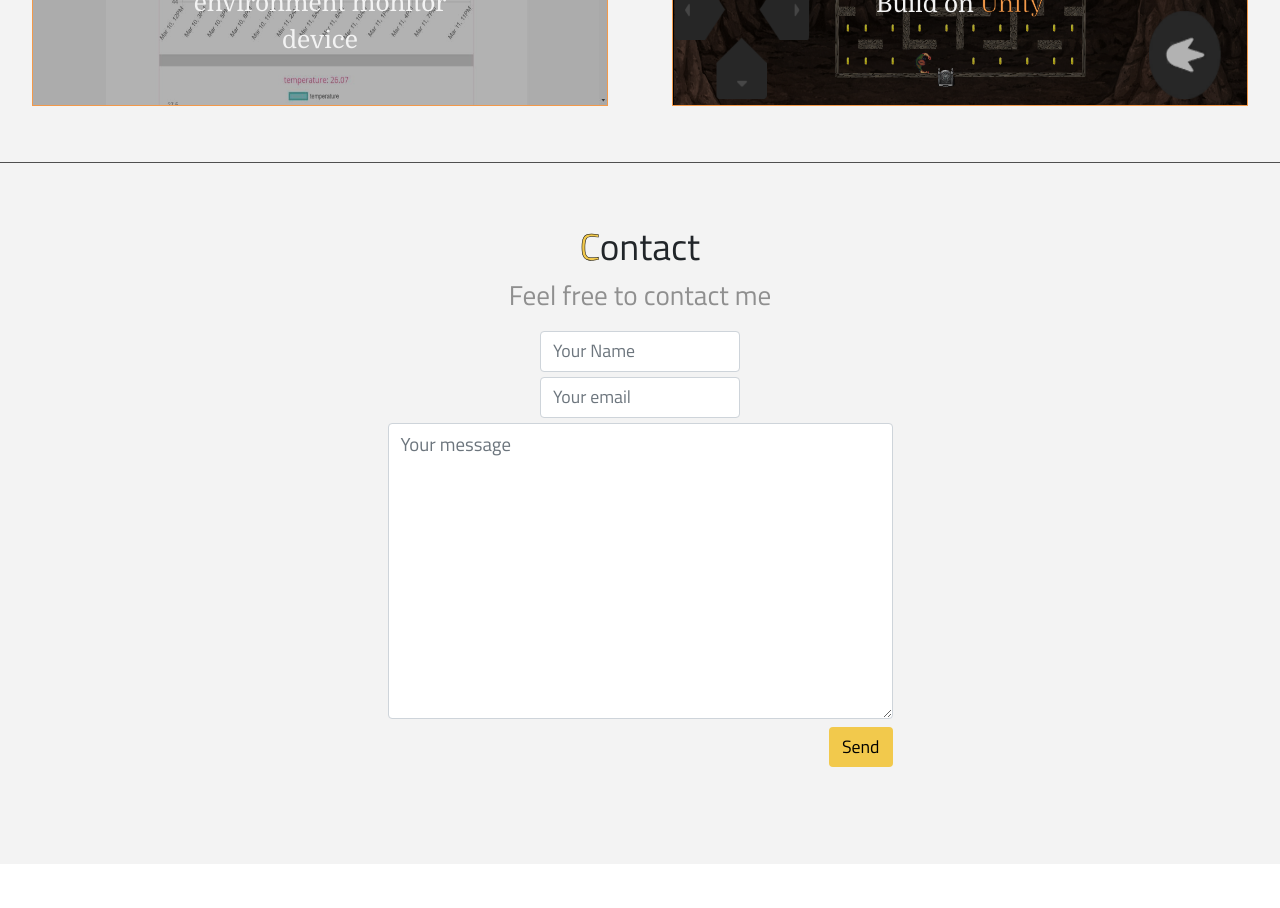
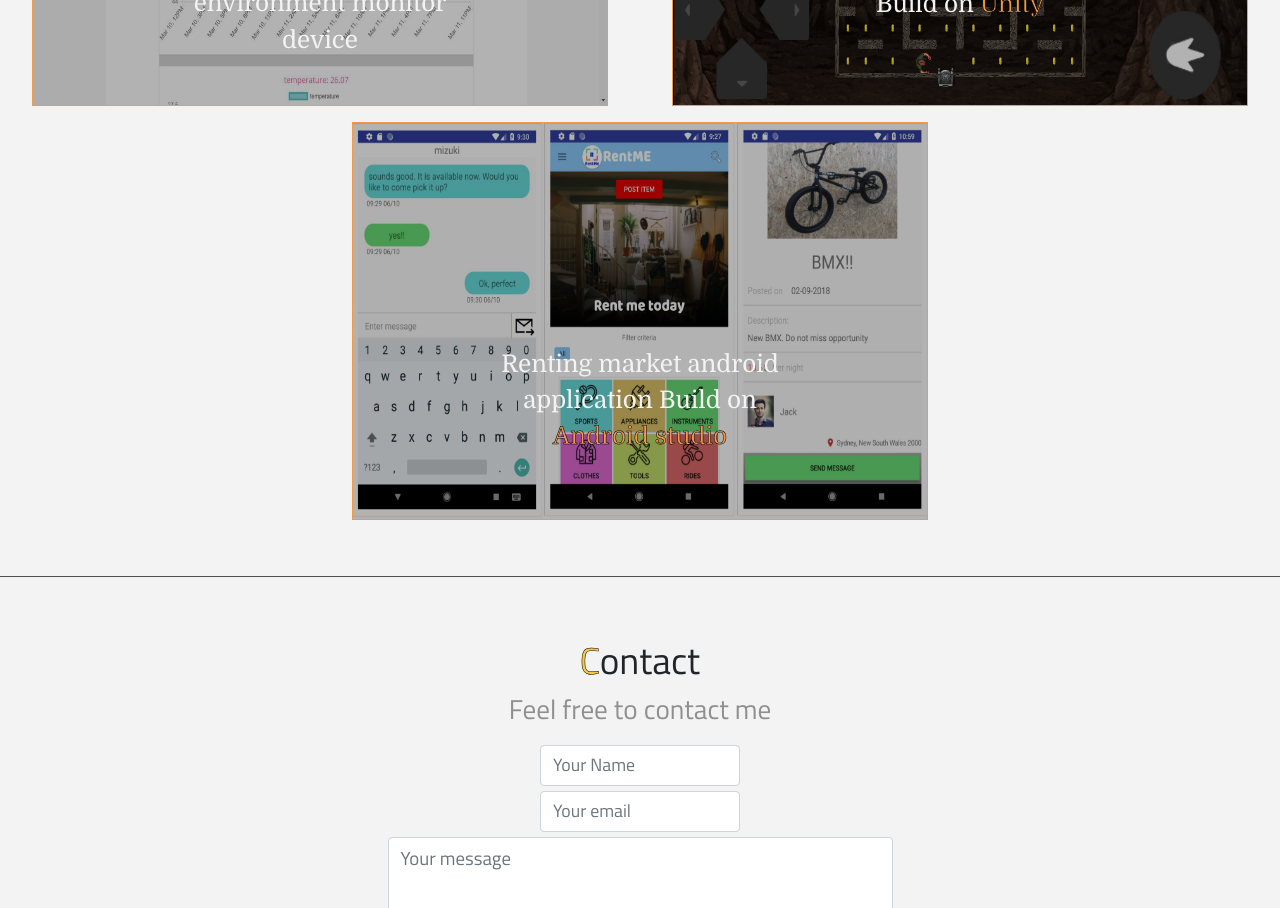
Before and after one commit to MizukiZ/New-Portfolio, a React (Create React App) app: page / in a window 1280 px wide. Shown: the part 2360-3268 px from the top of the page. Before the commit the page ends 3224 px from the top, so only its background shows below. Built offline with nearby package versions, Linux system fonts and the light colour scheme.

Commit message:
add rentme project

```diff
--- a/src/components/Project.js
+++ b/src/components/Project.js
@@ -9,7 +9,8 @@
     >
       <div className="project-subWrap">
         <div className="project-title">
-          <span>P</span>rojects
+          <span>P</span>
+          rojects
         </div>
 
         <div className="sub-title mb-3">
@@ -55,6 +56,16 @@
               </p>
             </a>
           </div>
+
+          <div className="project-item mb-3">
+            <a href="https://github.com/MizukiZ/RentMeProject">
+              <img src="rentMeImage.jpg" alt="projectImg" />
+              <p>
+                Renting market android application Build on{" "}
+                <span>Android studio</span>
+              </p>
+            </a>
+          </div>
         </div>
       </div>
     </div>
```
Also changed, not shown: public/rentMeImage.jpg (added).
